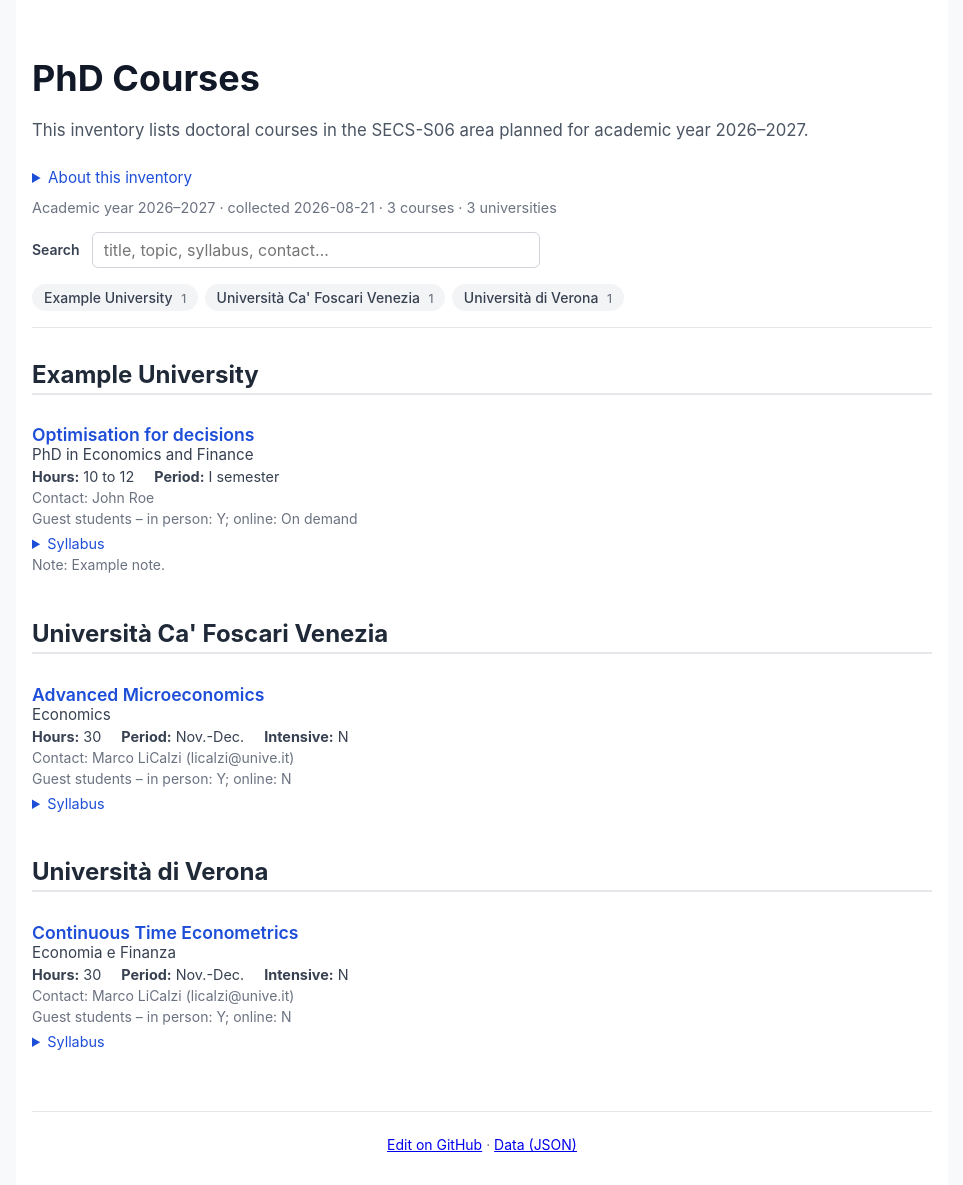
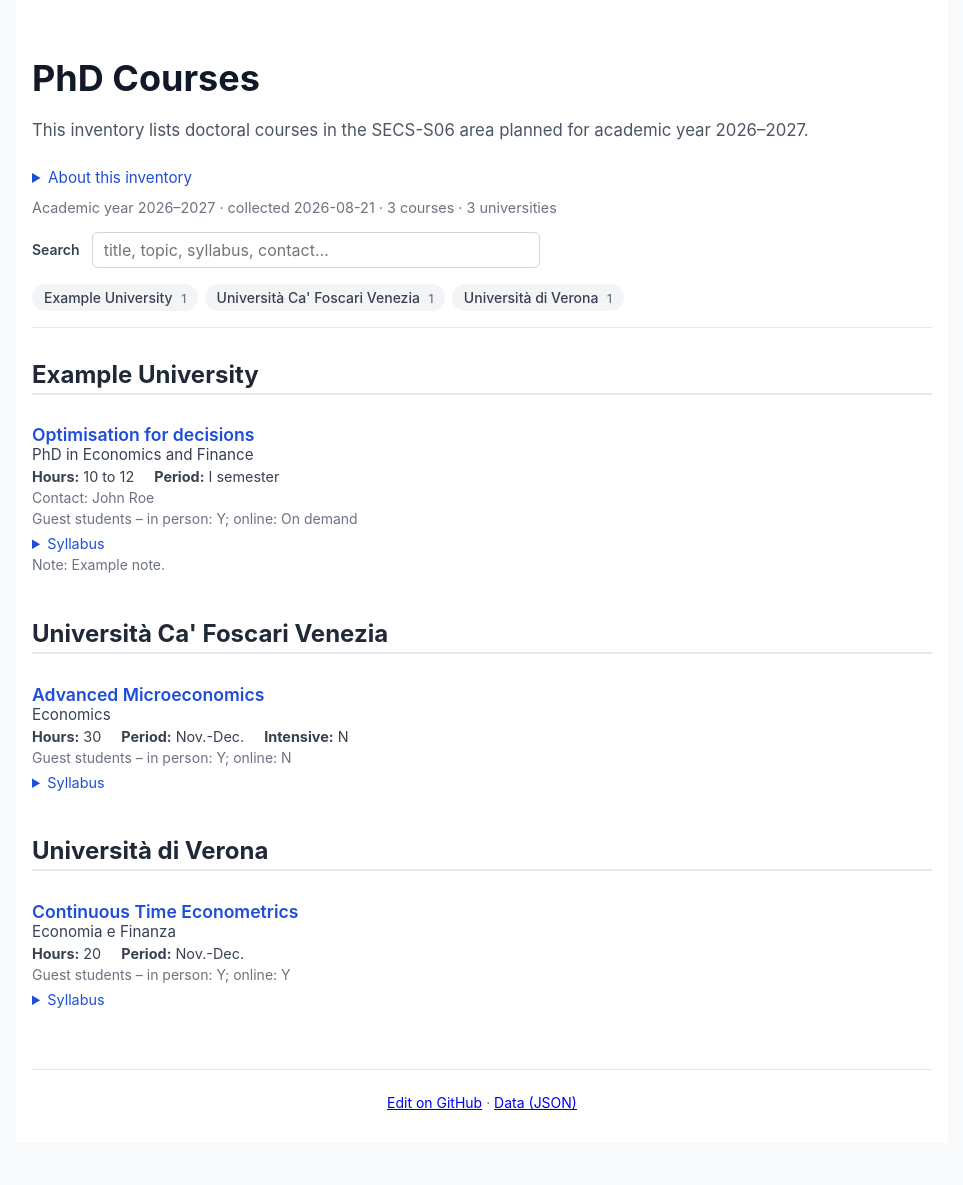
Before and after one commit to mlicalzi/phd_courses, a Jekyll site: the page built from index.html, in a window 1280 px wide. Shown: the whole page, without its empty margins (158-1121 px from the left). Built offline with Jekyll 4.4.1, drawn with Linux system fonts in a browser that asks for light colours; after the commit the page ends 1143 px from its top, so only the background shows below that.

Commit message:
Revise course entries in courses.yml
Updated course details for Università Ca' Foscari Venezia and Università di Verona, including coordinator and instructor information, hours, and URLs.

```diff
--- a/_data/courses.yml
+++ b/_data/courses.yml
@@ -5,9 +5,10 @@
 # Fields, following the SECS-S06 inventory (all optional except `university` and `title`):
 #   university    display name, e.g. "Roma 1" or "Ca' Foscari"
 #   phd_program   "Denominazione dottorato"
+#   coordinator   "Coordinatore"
 #   title         "Denominazione corso"
+#   instructor    "Docente"
 #   url           optional link for the title (course page)
-#   referent      "Referente" (name and e-mail, as supplied)
 #   hours         "Numero di ore approssimativo"
 #   period        "Periodo di erogazione"
 #   intensive     "Intensivo o meno"
@@ -19,16 +20,15 @@
 # YAML PITFALL: write short answers in quotes. Jekyll reads a bare No, Yes, On or Off as the
 # boolean false/true. The page prints them back as No/Yes anyway, but quoting keeps exactly
 # what the university wrote ("No", "Sì", "SI, obbligatoria", "Su richiesta").
-#
-# The two entries below are placeholders: delete them.
 
 - university: Università Ca' Foscari Venezia
   id: unive
   phd_program: Economics
+  coordinator: Francesca Zantomio
   title: "Advanced Microeconomics"
+  instructor: "Marco LiCalzi"
   url: https://www.unive.it/data/course/585612
-  referent: "Marco LiCalzi (licalzi@unive.it)"
-  hours: "30"
+  hours: 30
   period: "Nov.-Dec."
   intensive: "N"
   in_person: "Y"
@@ -38,15 +38,15 @@
 - university: Università di Verona
   id: univr
   phd_program: Economia e Finanza
+  coordinator: "Athena Picarelli"
   title: "Continuous Time Econometrics"
-  url: https://www.unive.it/data/course/585612
-  referent: "Marco LiCalzi (licalzi@unive.it)"
-  hours: "30"
+  instructor: "Cecilia Mancini, Chiara Amorino"
+  url: https://www.corsi.univr.it/?ent=cs&id=1008&menu=studiare&tab=insegnamenti&codiceCs=DR-EF226&codins=dt001089&aa=2026/2027&lang=en
+  hours: 20
   period: "Nov.-Dec."
-  intensive: "N"
   in_person: "Y"
-  online: "N"
-  syllabus: https://www.unive.it/data/course/585612/programma
+  online: "Y"
+  syllabus: https://www.corsi.univr.it/?ent=cs&id=1008&menu=studiare&tab=insegnamenti&codiceCs=DR-EF226&codins=dt001089&aa=2026/2027&lang=en
 
 - university: Example University
   phd_program: PhD in Economics and Finance
```
